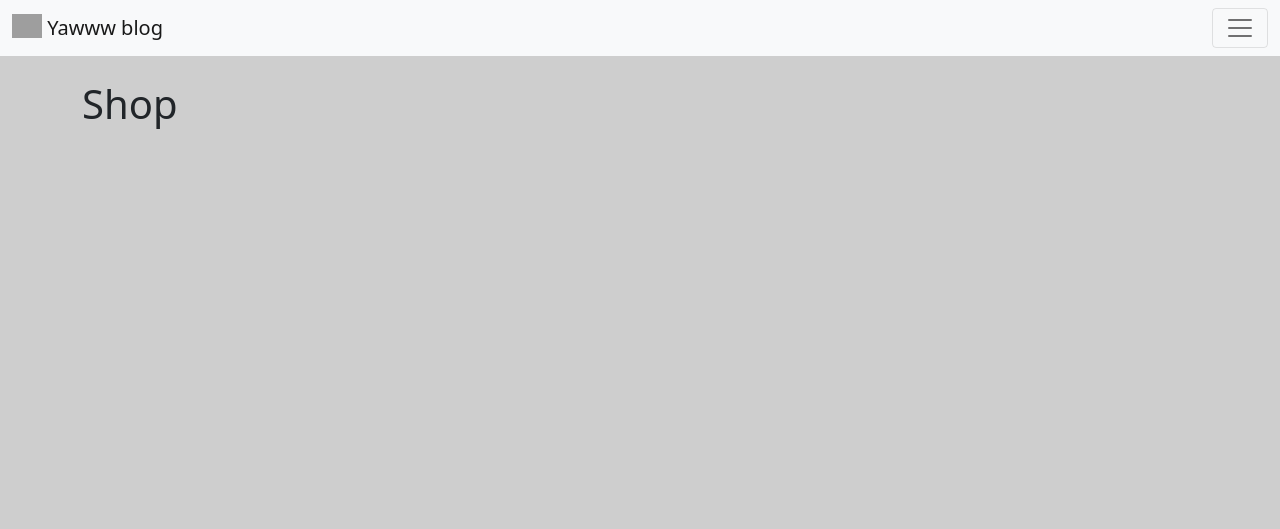
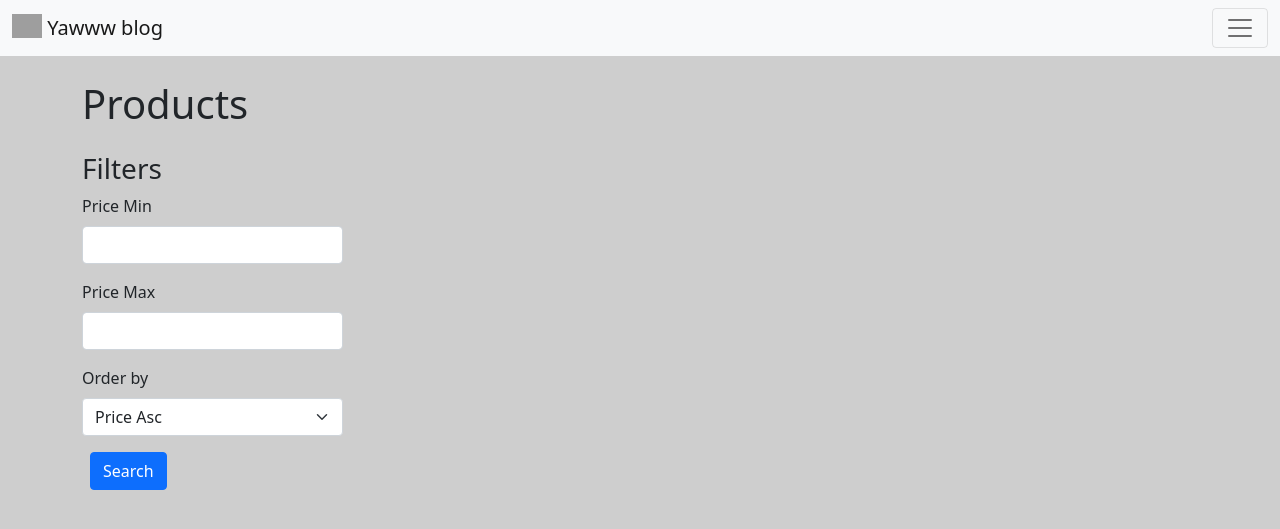
Before and after one commit to manti-by/django, a Django app: page /products/ in a window 1280 px wide. Shown: the top 529 px of the page. Run offline with Django 4.2, Linux system fonts and the light colour scheme; data that the repository does not hold is empty; some libraries are stand-ins or nearby versions; grey boxes are pictures that could not be loaded.

Commit message:
Add product filters and details page

```diff
--- a/blog/blog/urls.py
+++ b/blog/blog/urls.py
@@ -20,7 +20,7 @@ from django.urls import path, include
 from blog.views import register
 from posts.views import post_list, post_add, post_view, post_admin
 from profiles.views import profiles_index
-from shop.views import product_list
+from shop.views import product_list, product_details_view
 
 urlpatterns = [
     path("admin/", admin.site.urls),
@@ -29,6 +29,9 @@ urlpatterns = [
     path("post/<str:slug>/", post_view, name="post_view"),
     path("posts/add/", post_add, name="post_add"),
     path("products/", product_list, name="product_list"),
+    path(
+        "product/<int:product_id>/", product_details_view, name="product_details_view"
+    ),
     path("profiles/", profiles_index, name="profiles_index"),
     path("register/", register, name="register"),
     path("api/", include("api.urls", namespace="api")),
--- /dev/null
+++ b/blog/shop/forms.py
@@ -0,0 +1,42 @@
+from django import forms
+from django.core.exceptions import ValidationError
+
+from shop.models import ORDER_BY_CHOICES
+
+
+class ProductFiltersForm(forms.Form):
+    price__gt = forms.IntegerField(
+        min_value=0,
+        label="Price Min",
+        widget=forms.TextInput(attrs={"class": "ml-1 mr-3"}),
+        required=False,
+    )
+    price__lt = forms.IntegerField(
+        min_value=0,
+        label="Price Max",
+        widget=forms.TextInput(attrs={"class": "ml-1 mr-3"}),
+        required=False,
+    )
+    order_by = forms.ChoiceField(
+        choices=ORDER_BY_CHOICES,
+        widget=forms.Select(attrs={"class": "ml-1 mr-3"}),
+        required=False,
+    )
+
+    def clean(self):
+        cleaned_data = super().clean()
+        price__gt = cleaned_data.get("price__gt")
+        price__lt = cleaned_data.get("price__lt")
+        if price__gt and price__lt and price__gt > price__lt:
+            raise ValidationError("Min price can't be greater than Max price")
+
+
+class PurchasesFiltersForm(forms.Form):
+    order_by = forms.ChoiceField(
+        choices=(
+            ("-created_at", "Newest First"),
+            ("created_at", "Oldest First"),
+        ),
+        widget=forms.Select(attrs={"class": "ml-1 mr-3"}),
+        required=False,
+    )
--- a/blog/shop/views.py
+++ b/blog/shop/views.py
@@ -1,12 +1,45 @@
 import logging
 
-from django.shortcuts import render
+from django.db.models import Sum, F
+from django.shortcuts import render, get_object_or_404
 
+from shop.forms import ProductFiltersForm
 from shop.models import Product
 
 logger = logging.getLogger(__name__)
 
 
 def product_list(request):
-    products = Product.objects.order_by("-id")
-    return render(request, "products/list.html", {"products": products})
+    products = Product.objects.all()
+    filters_form = ProductFiltersForm(request.GET)
+
+    if filters_form.is_valid():
+        price__gt = filters_form.cleaned_data["price__gt"]
+        if price__gt:
+            products = products.filter(cost__gt=price__gt)
+
+        price__lt = filters_form.cleaned_data["price__lt"]
+        if price__lt:
+            products = products.filter(cost__lt=price__lt)
+
+        order_by = filters_form.cleaned_data["order_by"]
+        if order_by:
+            if order_by == "price_asc":
+                products = products.order_by("cost")
+            if order_by == "price_desc":
+                products = products.order_by("-cost")
+            if order_by == "max_count":
+                products = products.annotate(total_count=Sum("purchases__count")).order_by(
+                    "-total_count"
+                )
+            if order_by == "max_price":
+                products = products.annotate(
+                    total_price=Sum("purchases__count") * F("price")
+                ).order_by("-total_price")
+
+    return render(request, "products/list.html", {"filters_form": filters_form, "products": products})
+
+
+def product_details_view(request, product_id):
+    product = get_object_or_404(Product, id=product_id)
+    return render(request, "products/details.html", {"product": product})
--- a/blog/templates/navbar.html
+++ b/blog/templates/navbar.html
@@ -13,7 +13,10 @@
     <div class="collapse navbar-collapse" id="navbarNav">
       <ul class="navbar-nav">
         <li class="nav-item">
-          <a class="nav-link active" aria-current="page" href="{% url "post_admin" %}">Add post</a>
+          <a class="nav-link active" aria-current="page" href="{% url "product_list" %}">Products</a>
+        </li>
+        <li class="nav-item">
+          <a class="nav-link active" aria-current="page" href="{% url "post_admin" %}">Your posts</a>
         </li>
       </ul>
     </div>
--- a/blog/templates/products/list.html
+++ b/blog/templates/products/list.html
@@ -1,21 +1,30 @@
 {% extends "base.html" %}
+{% load i18n static crispy_forms_filters %}
+
+{% block title %}Products{% endblock %}
 
 {% block content %}
-  <div class="products">
-    <h1 class="my-4">Shop</h1>
+  <main class="products">
+    <h1 class="my-4">Products</h1>
     <div class="row">
-      {% for product in products %}
-        <div class="col-4 post-item">
-          <div class="card">
-            <div class="card-body">
-              <h5 class="card-title">{{ product.title }}</h5>
-              <p class="card-text">
-                Cost: {{ product.cost }}$
-              </p>
+      <div class="col-3">
+          <div class="filters-form mb-4">
+          <h3>{% translate "Filters" %}</h3>
+          <form class="form-inline">
+            {{ filters_form|crispy }}
+            <button type="submit" class="save btn btn-primary mx-2">Search</button>
+          </form>
+        </div>
+      </div>
+      <div class="col-9">
+        <div class="row">
+          {% for product in products %}
+            <div class="col-4">
+              {% include "products/item.html" %}
             </div>
-          </div>
+          {% endfor %}
         </div>
-      {% endfor %}
+      </div>
     </div>
-  </div>
+  </main>
 {% endblock %}
```
Also changed, not shown: blog/shop/models.py (+21 -0 lines), blog/templates/products/details.html (added, +29 -0 lines), blog/templates/products/item.html (added, +15 -0 lines), blog/templates/products/purchases.html (added, +34 -0 lines), blog/shop/migrations/0002_product_image_product_status_purchase_created_at.py (added), blog/shop/migrations/0003_product_description.py (added).
